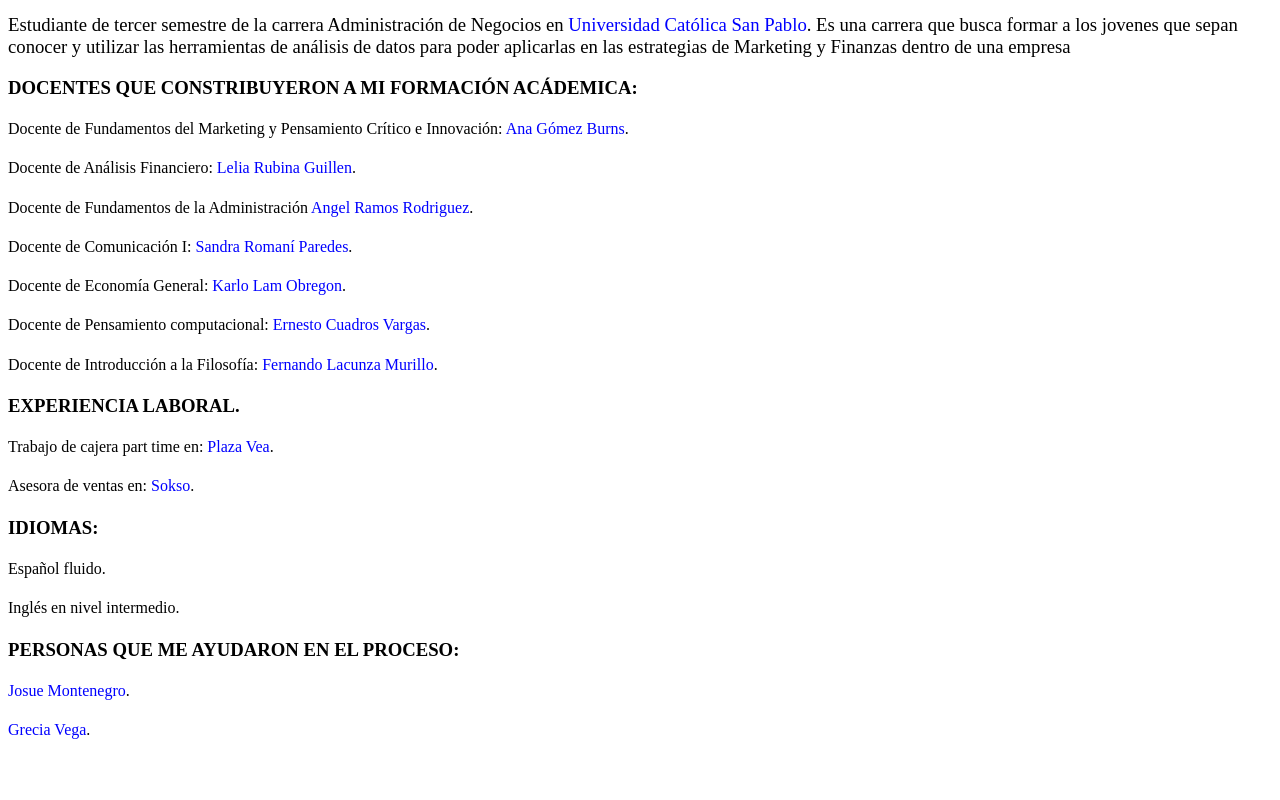
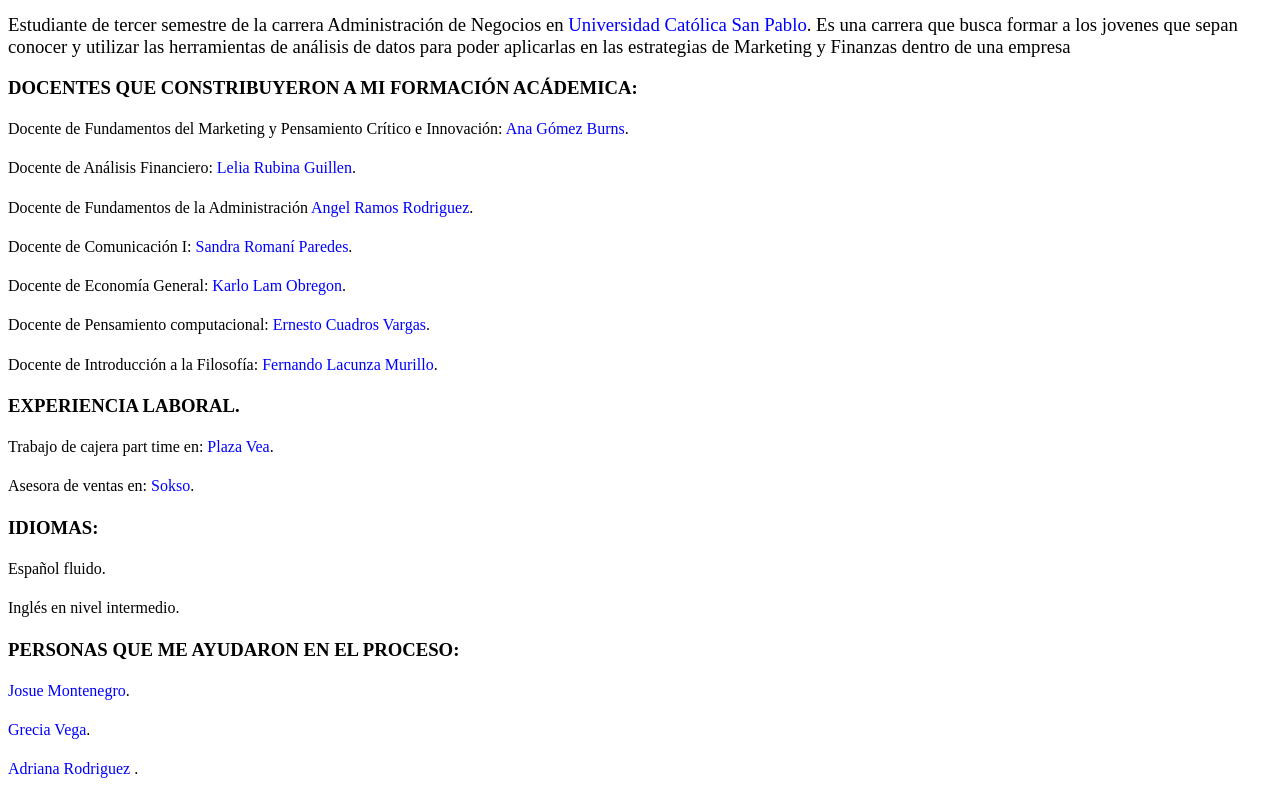
Before and after one commit to MilagrosGarcia978/MilagrosGarcia, a plain HTML site: page index.html in a window 1280 px wide. Shown: the part 963-1763 px from the top of the page. Before the commit the page ends 1723 px from the top, so only its background shows below. Drawn offline with Linux system fonts and the light colour scheme.

Commit message:
Adriana Rodriguez

```diff
--- a/index.html
+++ b/index.html
@@ -63,5 +63,6 @@
           <h3> PERSONAS QUE ME AYUDARON EN EL PROCESO: </h3>
           <h4> <a href = "https://josuemontenegro.com/" > Josue Montenegro</a>. </h4>
           <h4> <a href = "https://grecid13.github.io/Pagina-de-Grecia-/" > Grecia Vega</a>. </h4>
+          <h4> <a href = "https://adrianarz7.github.io/AdrianaRz.github.io/" > Adriana Rodriguez</a> .</h4>
      </body>
 </html>
```
